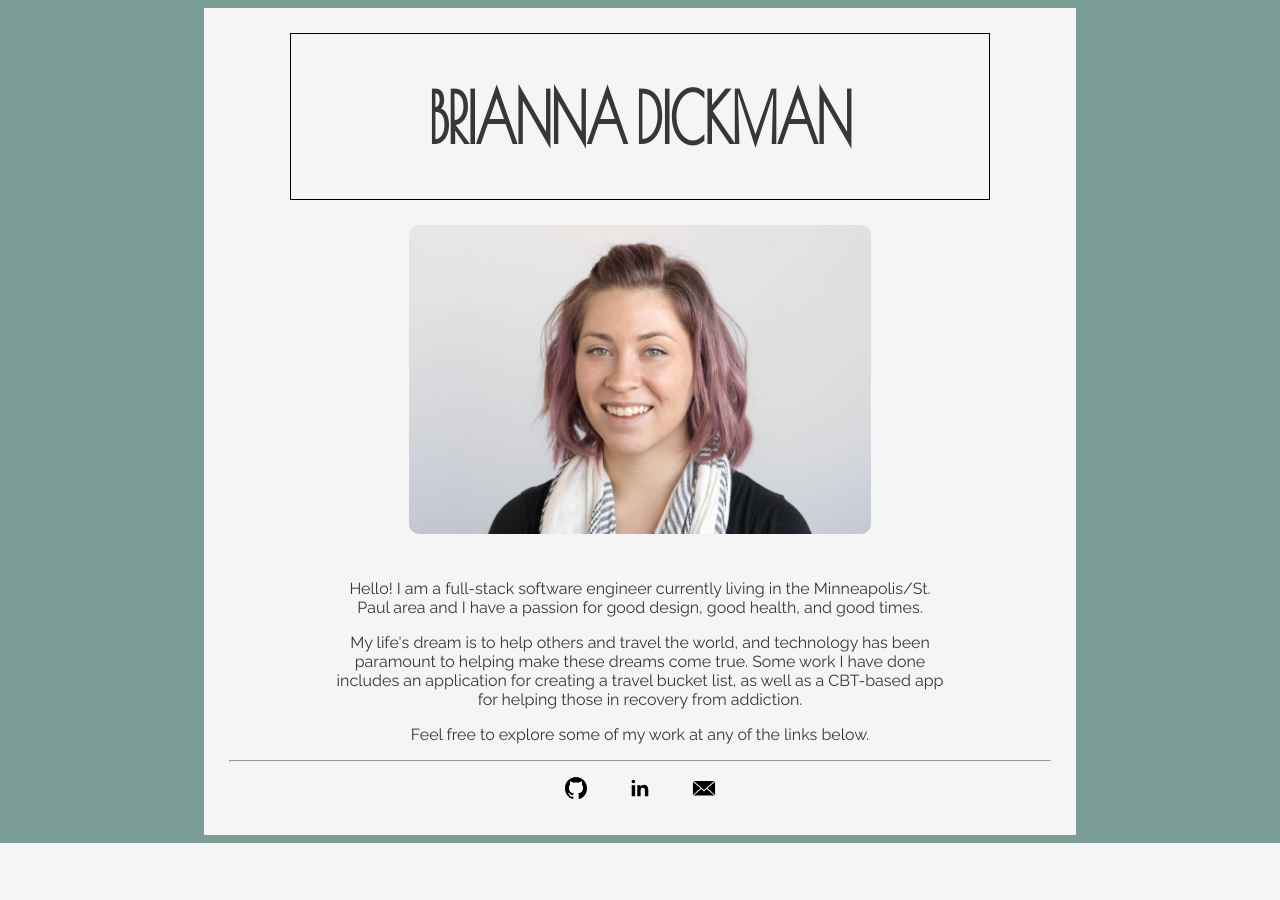
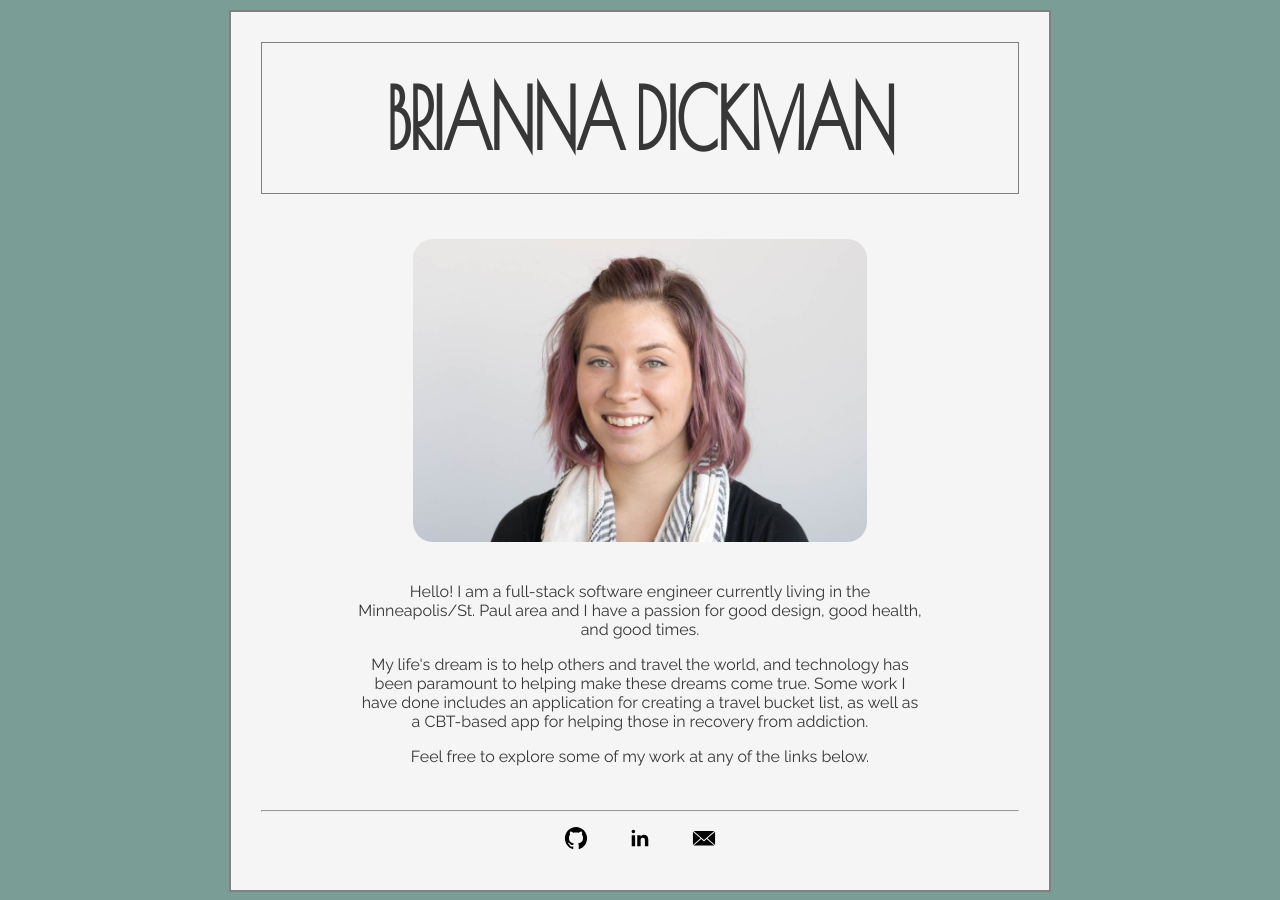
Before and after one commit to briannadickman/personal_website, a PHP site: page /index.html in a window 1280 px wide. Before the commit the page ends 843 px from the top, so only its background shows below. Run offline with PHP 8.4, Linux system fonts and the light colour scheme.

Commit message:
minor styling changes

```diff
--- a/index.html
+++ b/index.html
@@ -9,6 +9,7 @@
   </head>
   <body>
     <div class='bodyDiv'>
+      <div class='borderDiv'>
     <div class='headerDiv'>
       <h1 align='center'>BRIANNA DICKMAN</h1>
     </div>
@@ -35,5 +36,6 @@
       <span><a href='mailto:brianna.dickman@gmail.com'><img class='links' src="images/mail.svg" /></a></span>
     </div>
     </div>
+  </div>
   </body>
 </html>
--- a/style.css
+++ b/style.css
@@ -9,23 +9,24 @@ html {
 
 h1 {
   font-family: 'Poiret One', cursive;
-  font-size: 50px;
+  font-size: 60px;
   letter-spacing: -0.025em;
   transform:scaleY(1.40);
 }
 
 .bodyDiv {
-  padding: 25px;
+  /*padding: 25px;*/
   width: 65%;
   margin: auto;
   background-color: #f5f5f5;
+
 }
 
 .headerDiv {
-  border: 1px solid black;
-  padding: 20px;
-  width: 80%;
-  margin: auto;
+  border: 1px solid grey;
+  /*padding: 30px;*/
+  /*width: 80%;*/
+  margin: 0 auto;
 }
 
 h3 {
@@ -40,20 +41,21 @@ h3 {
 .imgDiv {
   margin: auto;
   text-align: center;
-  padding: 25px;
+  padding-top: 45px;
 }
 
 img {
   width: 60%;
   height: auto;
   /*border: solid 10px gray;*/
-  border-radius: 10px;
+  border-radius: 20px;
 }
 
 .mainBodyDiv {
   width: 75%;
   margin: auto;
   text-align: center;
+  padding: 20px;
 }
 
 p {
@@ -70,3 +72,9 @@ p {
 .linksDiv a {
   display: inline-block;
 }
+
+.borderDiv {
+  border: 2px double grey;
+  margin-top: 10px;
+  padding: 30px;
+}
```
